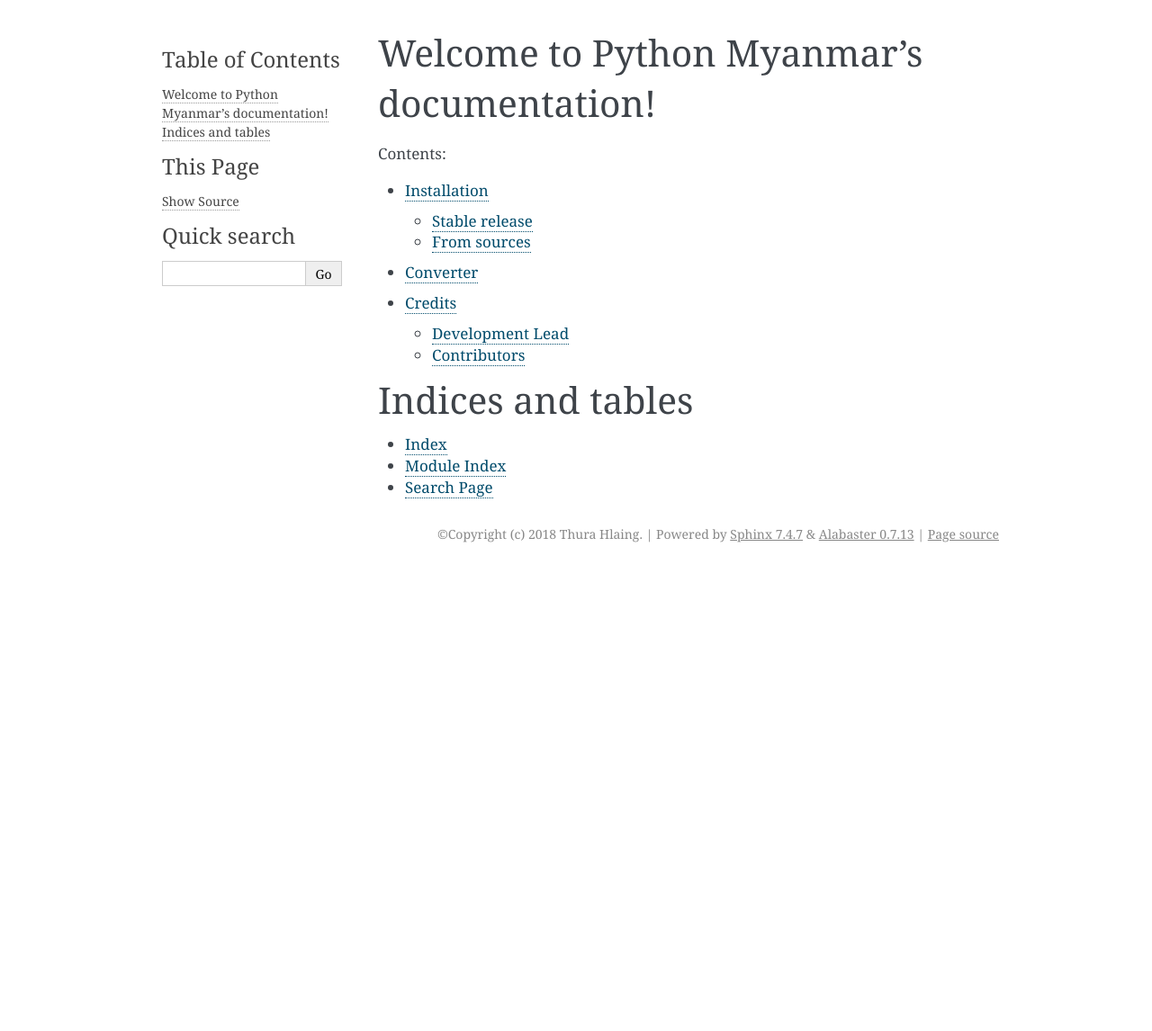
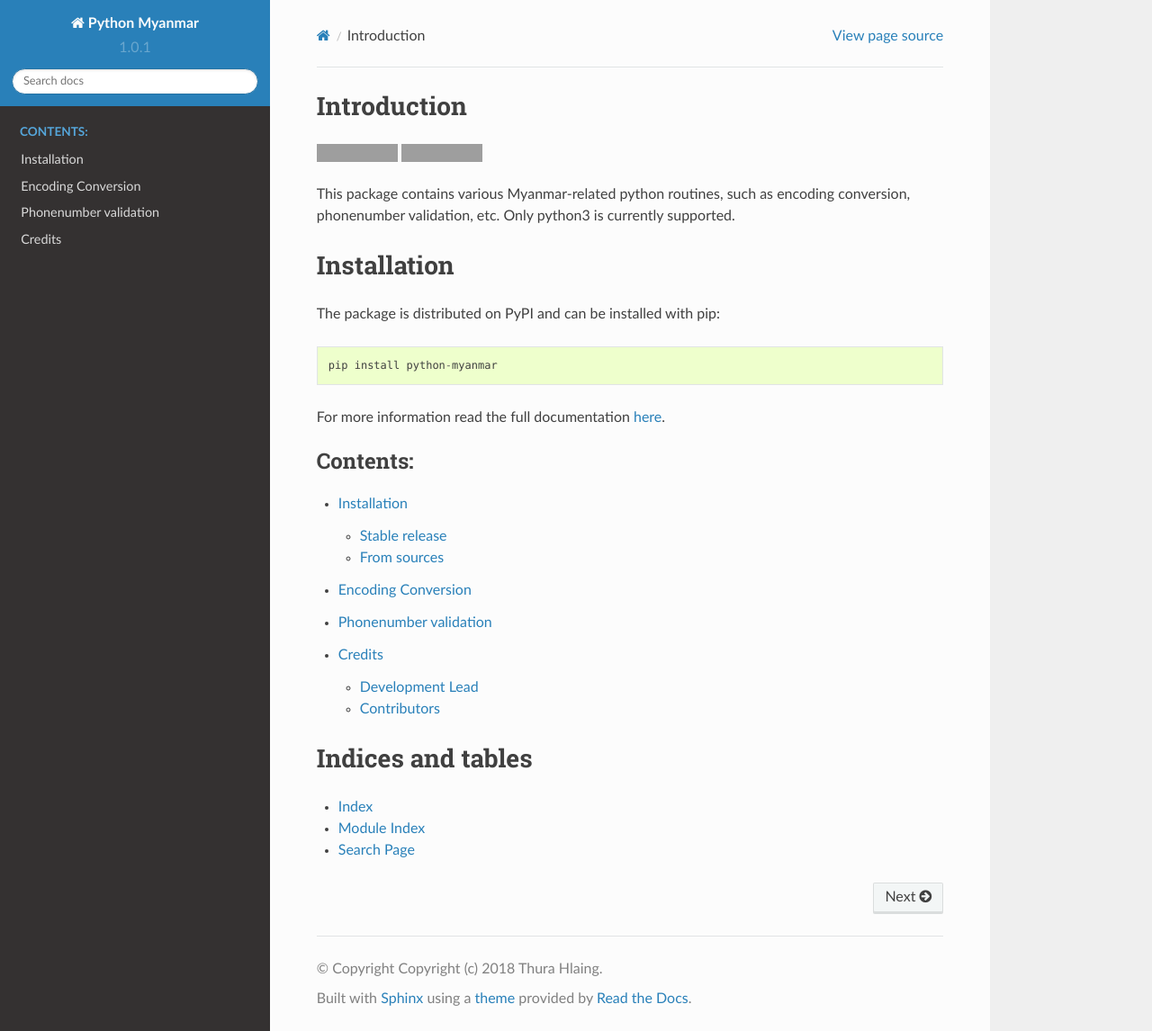
Before and after one commit to trhura/python-myanmar, a Sphinx documentation site: the page built from docs/index.rst, in a window 1280 px wide and 1146 px high. Shown: the whole window at 90% size. Built offline with Sphinx 7.4.7 and the Read the Docs theme 2.0.0, drawn with Linux system fonts in a browser that asks for light colours; grey boxes are pictures that could not be loaded.

Commit message:
updated sphinx documentation

```diff
--- /dev/null
+++ b/README.rst
@@ -0,0 +1,23 @@
+Introduction
+============
+
+.. image:: https://img.shields.io/pypi/v/python-myanmar.svg
+   :target: https://pypi.python.org/pypi/python-myanmar
+   :alt: Pypi Version
+
+.. image:: https://img.shields.io/travis/trhura/python-myanmar.svg?branch=master
+   :target: https://travis-ci.org/trhura/python-myanmar
+   :alt: Build Status
+
+This package contains various Myanmar-related python routines, such as encoding conversion,
+phonenumber validation, etc. Only python3 is currently supported.
+
+Installation
+============
+
+The package is distributed on PyPI and can be installed with pip::
+
+   pip install python-myanmar
+
+For more information read the full documentation
+`here <https://python-myanmar.readthedocs.io/en/latest/>`__.
--- a/docs/conf.py
+++ b/docs/conf.py
@@ -83,7 +83,7 @@ todo_include_todos = False
 # The theme to use for HTML and HTML Help pages.  See the documentation for
 # a list of builtin themes.
 #
-# html_theme = 'alabaster'
+html_theme = 'sphinx_rtd_theme'
 
 # Theme options are theme-specific and customize the look and feel of a
 # theme further.  For a list of options available for each theme, see the
--- a/docs/converter.rst
+++ b/docs/converter.rst
@@ -1,10 +1,9 @@
-Converter
-=========
+Encoding Conversion
+===================
 
 Convert text in various Myanmar encodings. It currently supports **zawgyi**
-and **unicode*.
+and **unicode**.
 
--------------------
 
 .. toctree::
    :maxdepth: 2
--- a/docs/index.rst
+++ b/docs/index.rst
@@ -1,5 +1,4 @@
-Welcome to Python Myanmar's documentation!
-==========================================
+.. include:: ../README.rst
 
 .. toctree::
    :maxdepth: 2
@@ -7,6 +6,7 @@ Welcome to Python Myanmar's documentation!
 
    installation
    converter
+   phonenumber
    authors
 
 Indices and tables
```
Also changed, not shown: README.md (deleted, +0 -13 lines), docs/phonenumber.rst (added, +13 -0 lines).
